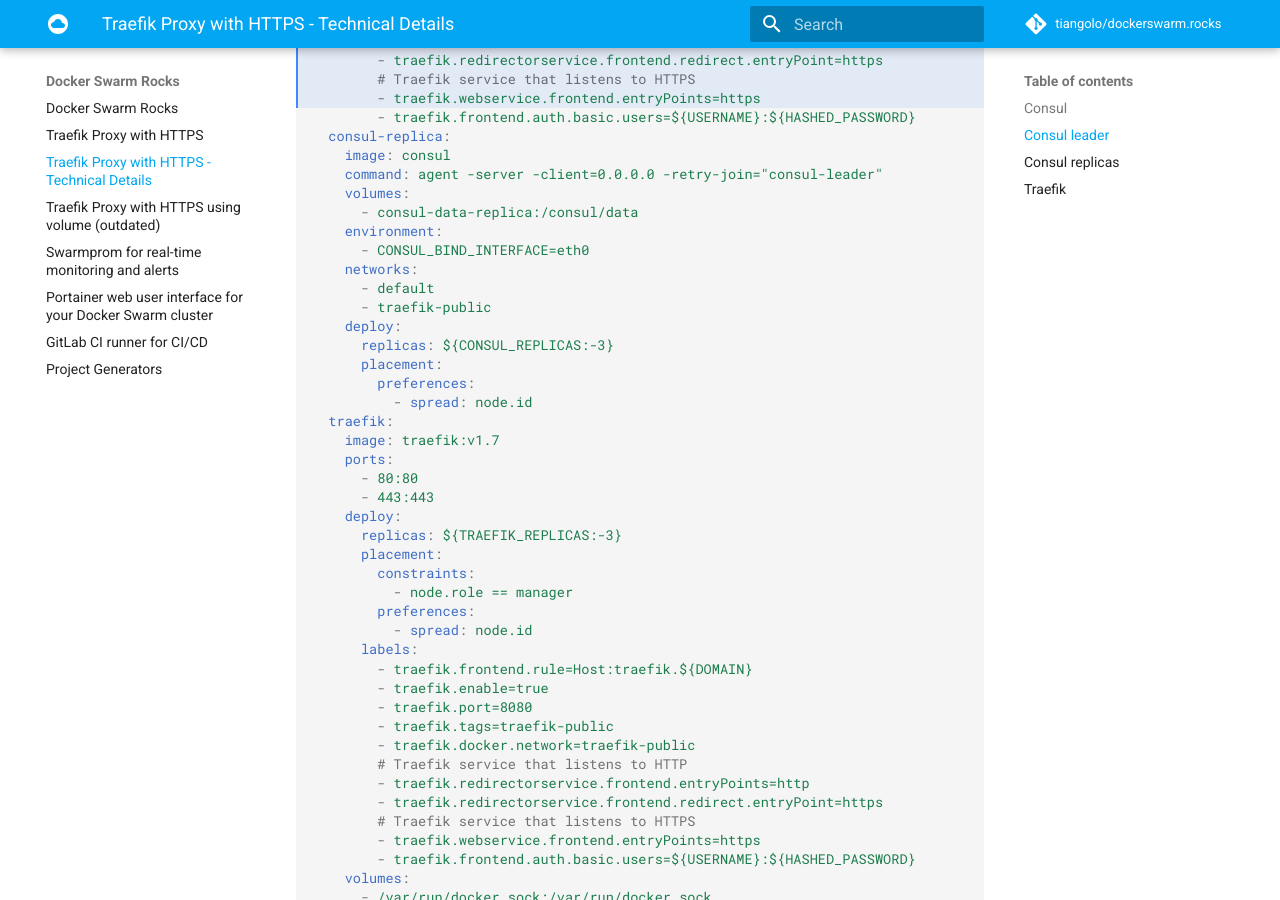
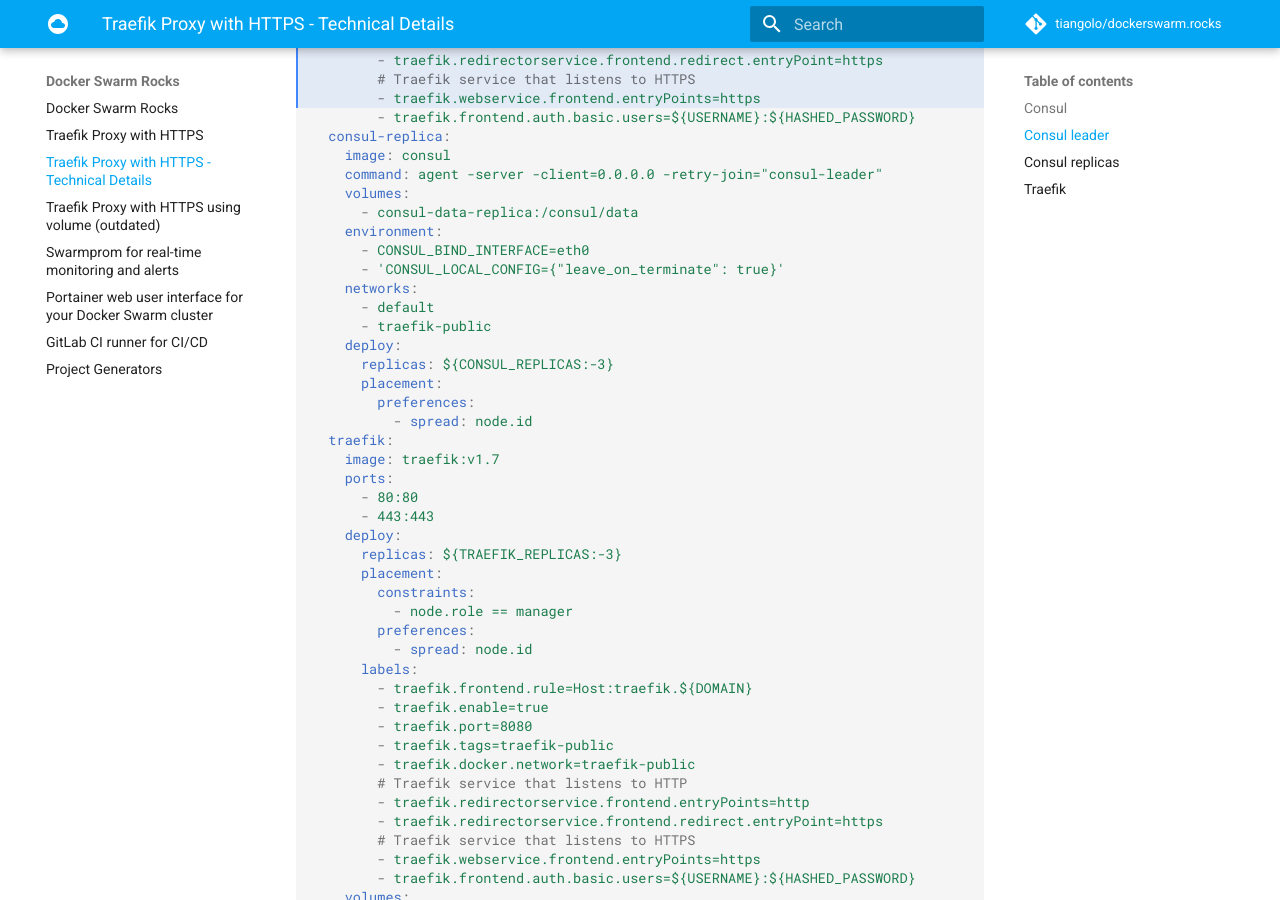
Before and after one commit to tiangolo/dockerswarm.rocks, an MkDocs documentation site: the page built from docs/traefik-technical-details.md, in a window 1280 px wide and 900 px high, scrolled down 2221 px. Built offline with MkDocs 1.6.1 and Material for MkDocs 9.7.7, drawn with Linux system fonts in a browser that asks for light colours; comment, search, counter and statistics services are not loaded; some of the changed text lies outside the part shown.

Commit message:
:bug: Make Consul replicas leave_on_terminate
as the containers might change and the old container won't come back

```diff
--- a/docs/traefik.yml
+++ b/docs/traefik.yml
@@ -32,6 +32,7 @@
       - consul-data-replica:/consul/data
     environment:
       - CONSUL_BIND_INTERFACE=eth0
+      - 'CONSUL_LOCAL_CONFIG={"leave_on_terminate": true}'
     networks:
       - default
       - traefik-public
```
